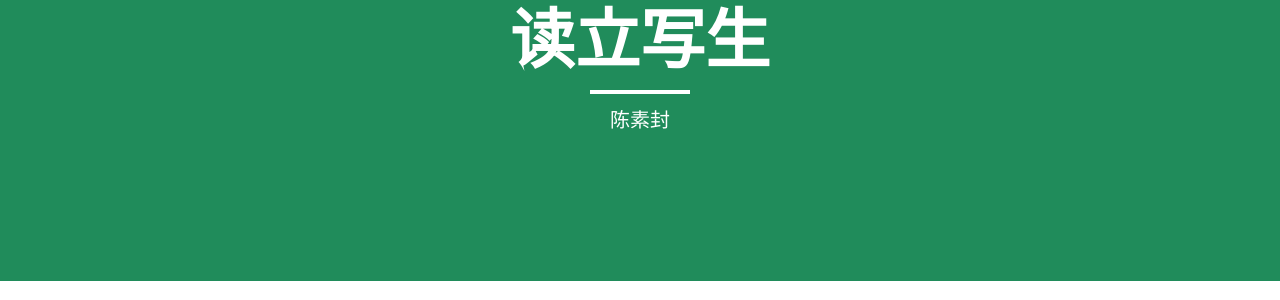
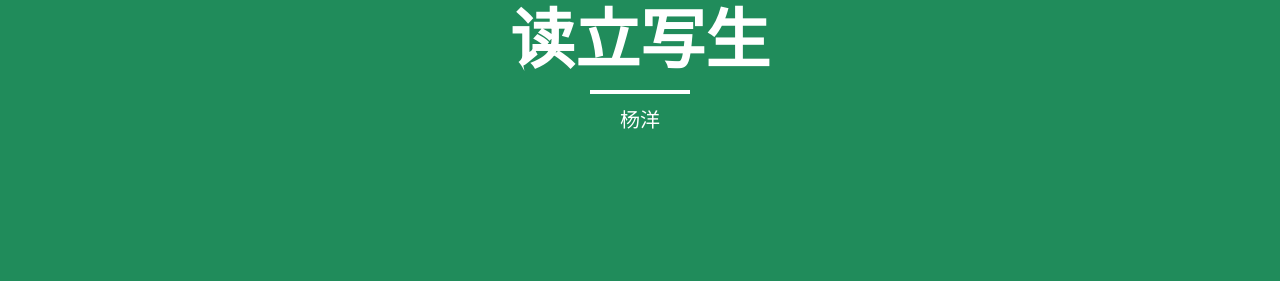
Before and after one commit to yangyangxian/yangyangxian.github.io, a Jekyll site: the page built from index.html, in a window 1280 px wide. Shown: the part 147-447 px from the top of the page. Built offline with Jekyll 4.4.1, drawn with Linux system fonts in a browser that asks for light colours; nearby versions of some CDN libraries; the list of posts is cut into pages by our own code.

Commit message:
Rename the blogger's name

```diff
--- a/index.html
+++ b/index.html
@@ -1,6 +1,6 @@
 ---
 layout: page
-description: "陈素封"
+description: "杨洋"
 ---
 
 {% for post in paginator.posts %}
```
